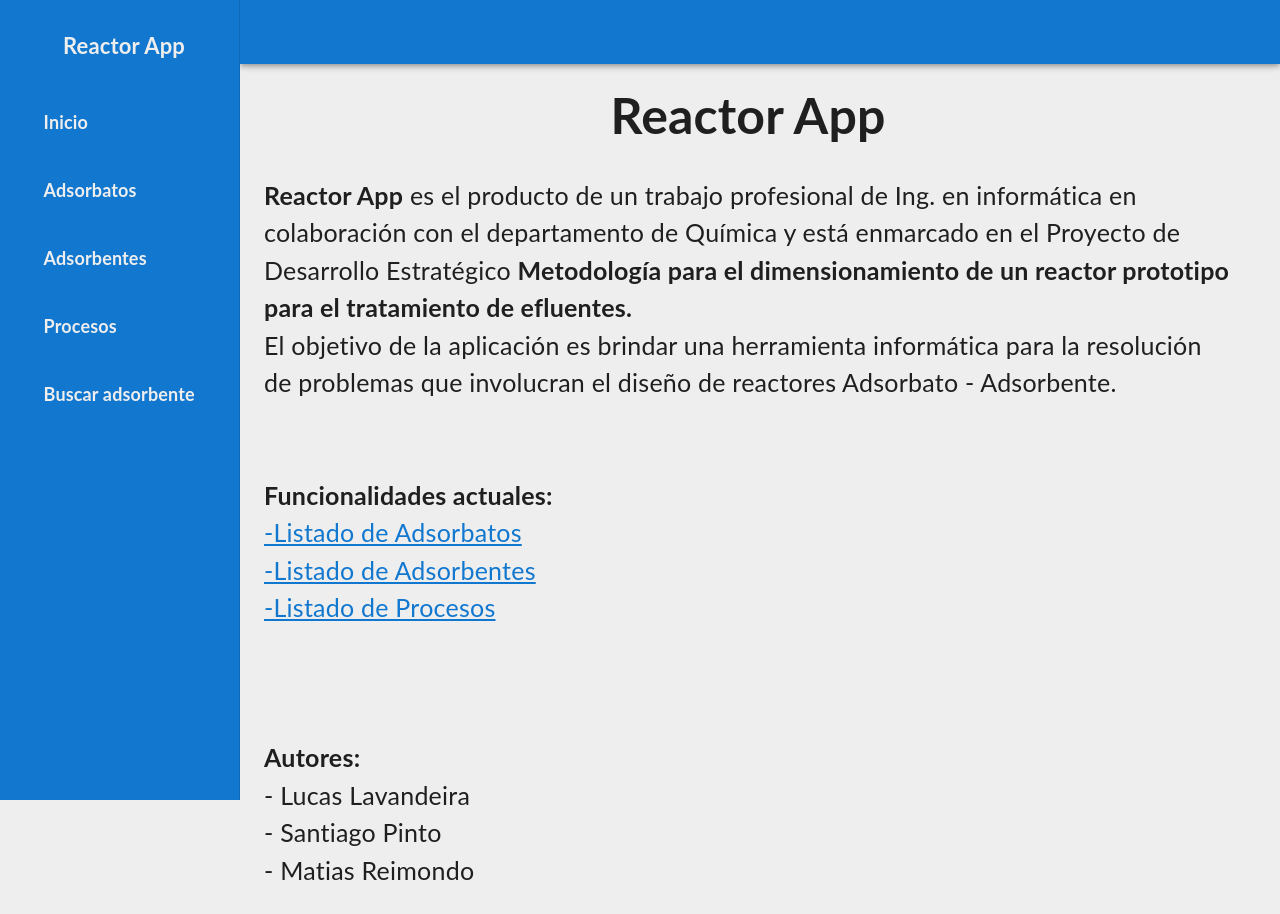
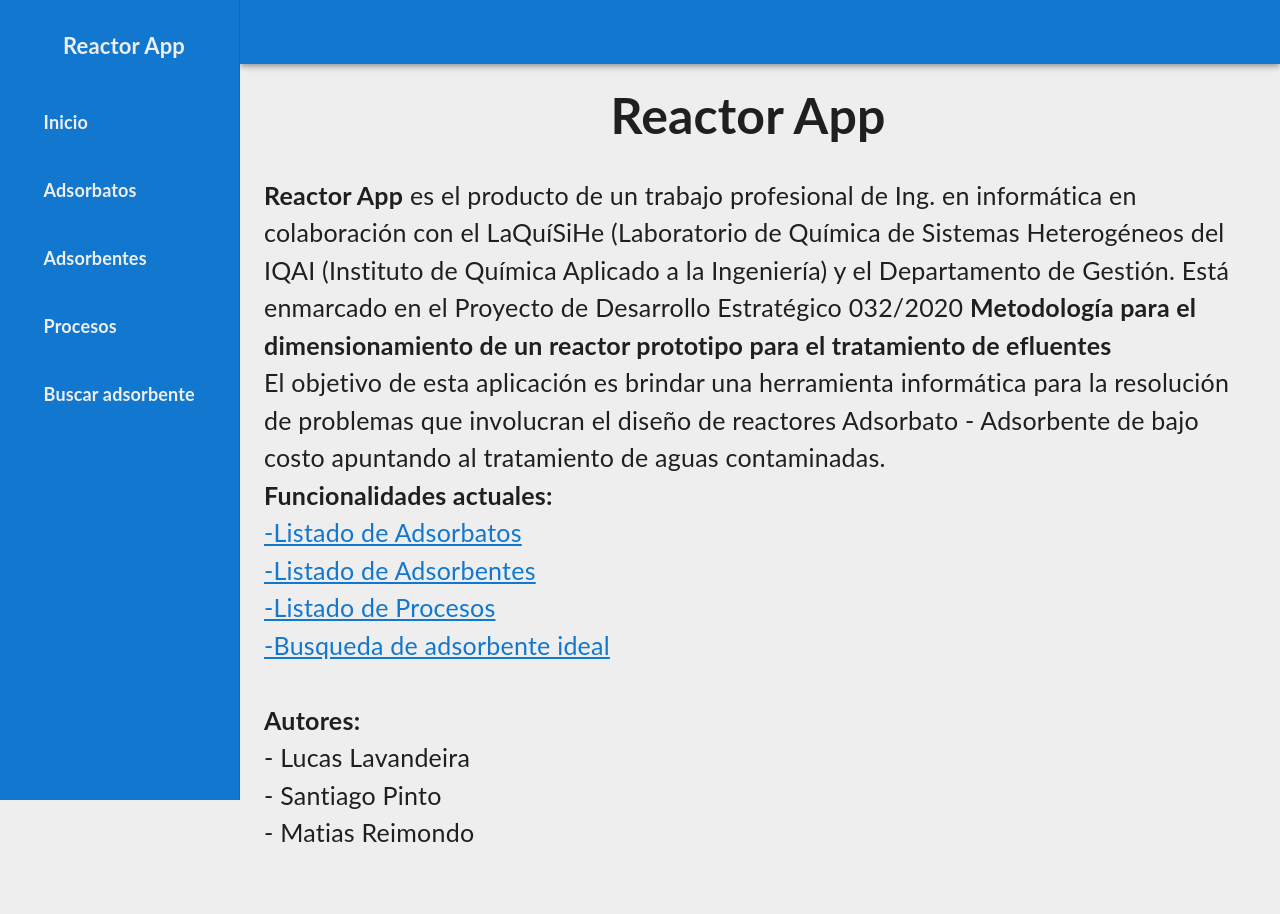
Before and after one commit to Reactor-Army/reactor_frontend, a React (Create React App) app: page / in a window 1280 px wide. After the commit the page ends 877 px from the top, so only its background shows below. Built offline with nearby package versions, Linux system fonts and the light colour scheme; no server answers.

Commit message:
Correciones del mail de nati HomePage y unidades

```diff
--- a/src/components/Card/AdsorbentCard/AdsorbentCard.jsx
+++ b/src/components/Card/AdsorbentCard/AdsorbentCard.jsx
@@ -41,7 +41,7 @@ export const AdsorbentCard = ({
         <SBetValue sBet={sBet} />
         <VBetValue vBet={vBet} />
         <FooterItem>
-          <DataLabel>ph(carga cero):</DataLabel> {ph}
+          <DataLabel>pH(carga cero):</DataLabel> {ph}
         </FooterItem>
       </CardFooter>
     </Card>
--- a/src/components/Card/ProcessCard/ProcessCard.jsx
+++ b/src/components/Card/ProcessCard/ProcessCard.jsx
@@ -48,7 +48,8 @@ export const ProcessCard = ({
             <DataLabel>QMax:</DataLabel> {qMax} mmol/g
           </BodyText>
           <BodyText>
-            <DataLabel>Tiempo de equilibrio:</DataLabel> {equilibriumTime} Segs
+            <DataLabel>Tiempo de equilibrio:</DataLabel> {equilibriumTime}{" "}
+            minutos
           </BodyText>
         </Grid>
         <Grid container direction="row">
@@ -56,7 +57,7 @@ export const ProcessCard = ({
             <DataLabel>Temperatura:</DataLabel> {temperature} °C
           </BodyText>
           <BodyText>
-            <DataLabel>PH inicial:</DataLabel> {initialPH}
+            <DataLabel>pH inicial:</DataLabel> {initialPH}
           </BodyText>
         </Grid>
       </CardBody>
--- a/src/components/HomePage/HomepageWallText.jsx
+++ b/src/components/HomePage/HomepageWallText.jsx
@@ -7,18 +7,19 @@ export function HomepageWallText() {
     <Typography style={{fontSize: "25px", fontFamily: appFontFamily.primary}}>
       <p>
         <b>Reactor App</b> es el producto de un trabajo profesional de Ing. en
-        informática en colaboración con el departamento de Química y está
-        enmarcado en el Proyecto de Desarrollo Estratégico{" "}
+        informática en colaboración con el LaQuíSiHe (Laboratorio de Química de
+        Sistemas Heterogéneos del IQAI (Instituto de Química Aplicado a la
+        Ingeniería) y el Departamento de Gestión. Está enmarcado en el Proyecto
+        de Desarrollo Estratégico 032/2020{" "}
         <b>
           Metodología para el dimensionamiento de un reactor prototipo para el
-          tratamiento de efluentes.
+          tratamiento de efluentes
         </b>
         <br />
-        El objetivo de la aplicación es brindar una herramienta informática para
-        la resolución de problemas que involucran el diseño de reactores
-        Adsorbato - Adsorbente.
-        <br />
-        <br />
+        El objetivo de esta aplicación es brindar una herramienta informática
+        para la resolución de problemas que involucran el diseño de reactores
+        Adsorbato - Adsorbente de bajo costo apuntando al tratamiento de aguas
+        contaminadas.
         <br />
         <b>Funcionalidades actuales:</b>
         <br />
@@ -34,7 +35,9 @@ export function HomepageWallText() {
           -Listado de Procesos
         </a>
         <br />
-        <br />
+        <a href="/adsorbente/ideal" style={{color: appColors.primary}}>
+          -Busqueda de adsorbente ideal
+        </a>
         <br />
         <br />
         <b>Autores:</b>
```
